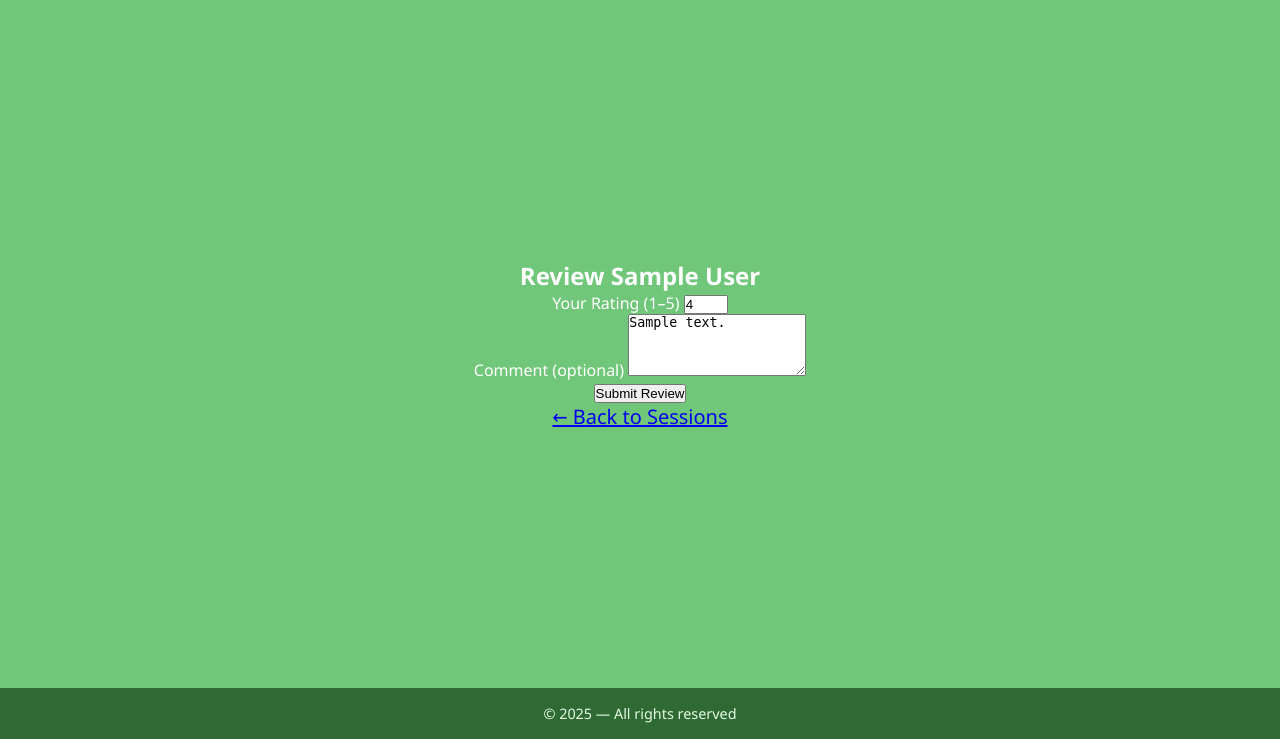
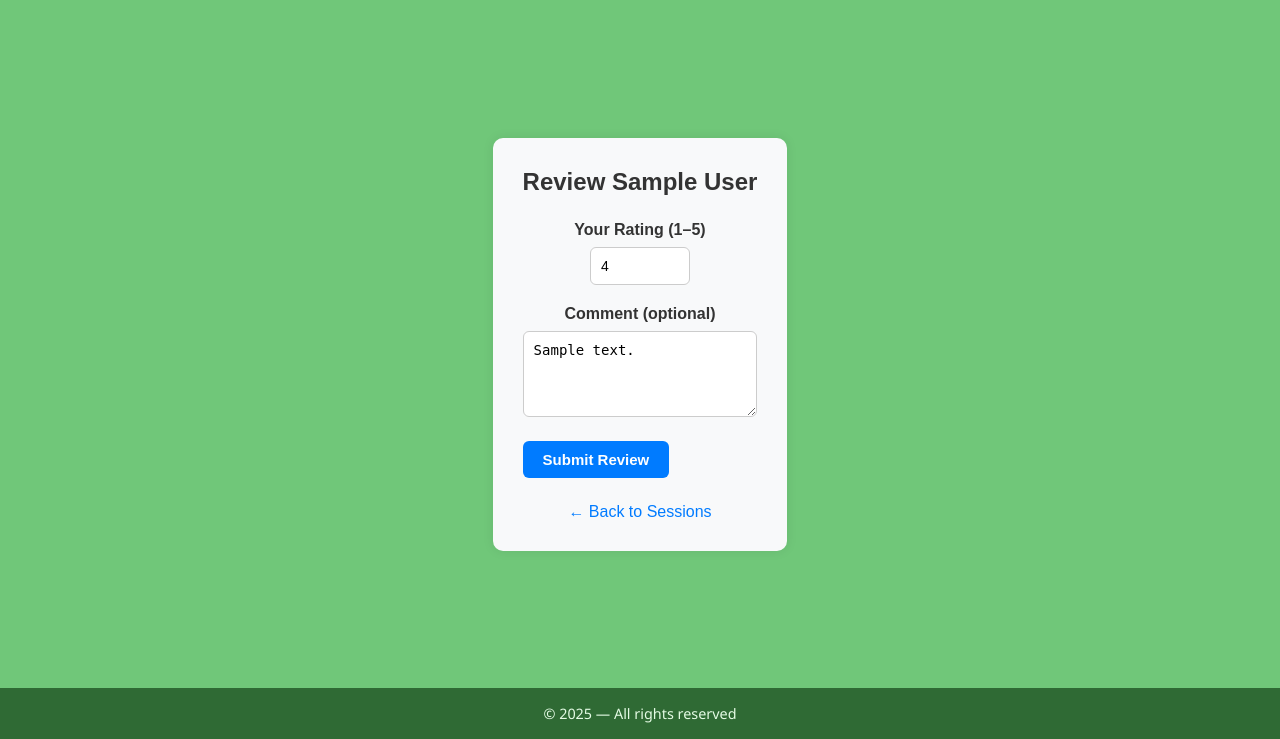
Before and after one commit to tahaMirj/Software-Engineering-1403-02, a Django app: template group3/templates/add_review.html in a window 1280 px wide. Shown: the part 61-800 px from the top of the page. Run offline with Django 5.2, Linux system fonts and the light colour scheme; tables that the repository leaves empty hold one stand-in row (values such as "Sample post"); the template is opened without the code that fills it: values that come from a table or form of the project are taken from there, most other values are stand-ins (such as "Sample title", 1, 10 or a date in 2020).

Commit message:
Add Review & View All Reviewed in add_review/already_reviewed Pages

```diff
--- a/group3/templates/add_review.html
+++ b/group3/templates/add_review.html
@@ -1,30 +1,119 @@
-{# groups/templates/groups/add_review.html #}
 {% extends "groups/groups_base.html" %}
 
 {% block title %}Review {{ teacher.name }}{% endblock %}
 
 {% block content %}
-  <h2 class="text-2xl font-bold mb-4">Review {{ teacher.name }}</h2>
+<style>
+  .review-container {
+    max-width: 600px;
+    margin: 40px auto;
+    background: #f8f9fa;
+    padding: 30px;
+    border-radius: 10px;
+    box-shadow: 0 0 12px rgba(0, 0, 0, 0.08);
+    font-family: sans-serif;
+  }
 
-  {# Messages #}
+  .review-container h2 {
+    text-align: center;
+    font-size: 24px;
+    margin-bottom: 25px;
+    color: #333;
+  }
+
+  .form-group {
+    margin-bottom: 20px;
+  }
+
+  .form-group label {
+    display: block;
+    font-weight: bold;
+    margin-bottom: 8px;
+    color: #333;
+  }
+
+  .form-group input,
+  .form-group textarea {
+    width: 100%;
+    padding: 10px;
+    border: 1px solid #ccc;
+    border-radius: 6px;
+    font-size: 14px;
+    box-sizing: border-box;
+  }
+
+  .form-group input[type="number"] {
+    max-width: 100px;
+  }
+
+  .error-message {
+    color: #c0392b;
+    margin-bottom: 20px;
+    text-align: center;
+  }
+
+  .btn-submit {
+    display: block;
+    background-color: #007bff;
+    color: white;
+    padding: 10px 20px;
+    font-size: 15px;
+    font-weight: bold;
+    border: none;
+    border-radius: 6px;
+    cursor: pointer;
+    transition: background 0.3s ease;
+    margin-top: 10px;
+  }
+
+  .btn-submit:hover {
+    background-color: #0056b3;
+  }
+
+  .back-link {
+    margin-top: 25px;
+    text-align: center;
+  }
+
+  .back-link a {
+    color: #007bff;
+    text-decoration: none;
+  }
+
+  .back-link a:hover {
+    text-decoration: underline;
+  }
+
+  .message-list {
+    background-color: #f1f1f1;
+    border-left: 4px solid #007bff;
+    padding: 12px;
+    margin-bottom: 20px;
+    border-radius: 6px;
+    color: #333;
+  }
+</style>
+
+<div class="review-container">
+  <h2>Review {{ teacher.name }}</h2>
+
   {% if messages %}
-    <ul class="mb-4">
+    <div class="message-list">
       {% for msg in messages %}
-        <li class="mb-2 {% if msg.tags %}{{ msg.tags }}{% endif %}">{{ msg }}</li>
+        <div class="{{ msg.tags }}">{{ msg }}</div>
       {% endfor %}
-    </ul>
+    </div>
   {% endif %}
 
-  {# Inline error for form validation #}
   {% if error %}
-    <p class="text-red-600 mb-4">{{ error }}</p>
+    <p class="error-message">{{ error }}</p>
   {% endif %}
 
-  <form method="post" class="space-y-4">
+  <form method="post">
     {% csrf_token %}
 
-    <div>
-      <label class="block font-medium" for="rating">Your Rating (1–5)</label>
+    <div class="form-group">
+      <label for="rating">Your Rating (1–5)</label>
       <input
         type="number"
         id="rating"
@@ -33,31 +122,23 @@
         max="5"
         value="{{ rating|default:'' }}"
         required
-        class="border px-2 py-1 rounded w-20"
       >
     </div>
 
-    <div>
-      <label class="block font-medium" for="comment">Comment (optional)</label>
+    <div class="form-group">
+      <label for="comment">Comment (optional)</label>
       <textarea
         id="comment"
         name="comment"
         rows="4"
-        class="border px-2 py-1 rounded w-full"
       >{{ comment|default:'' }}</textarea>
     </div>
 
-    <button
-      type="submit"
-      class="px-4 py-2 bg-blue-500 text-white rounded hover:bg-blue-600 transition"
-    >
-      Submit Review
-    </button>
+    <button type="submit" class="btn-submit">Submit Review</button>
   </form>
 
-  <p class="mt-6">
-    <a href="{% url 'group3:student_sessions'%}" class="text-blue-500 hover:underline">
-      &larr; Back to Sessions
-    </a>
-  </p>
+  <div class="back-link">
+    <a href="{% url 'group3:student_sessions' %}">&larr; Back to Sessions</a>
+  </div>
+</div>
 {% endblock %}
```
Also changed, not shown: group3/templates/already_reviewed.html (+46 -7 lines).
